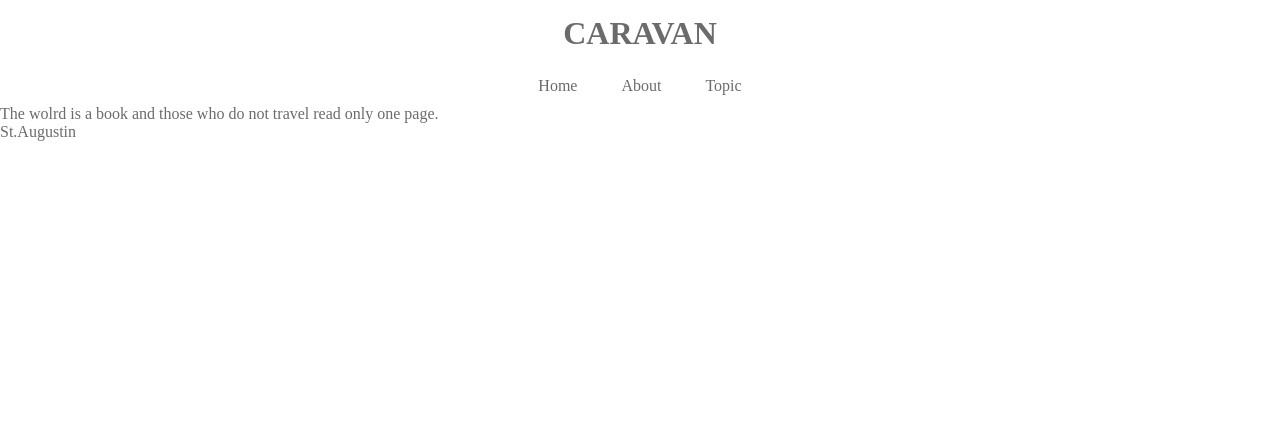
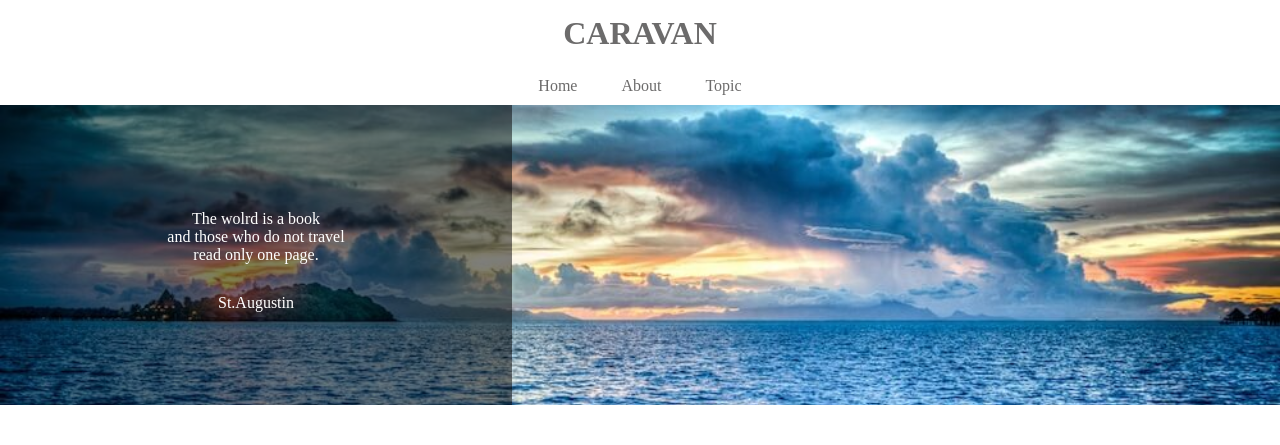
Before and after one commit to pnk2ponkotsu/caravan, a plain HTML site: page index.html in a window 1280 px wide. Shown: the top 445 px of the page. Drawn offline with Linux system fonts and the light colour scheme.

Commit message:
[Finish]1-6

```diff
--- a/index.html
+++ b/index.html
@@ -33,16 +33,19 @@
     </div>
 
     <div class="main-visual">
+
+     <div class="main-visual-content">
+
       <p class="main-visual-text">
-        The wolrd is a book and those who do not travel read only one page.
+        The wolrd is a book <br />
+        and those who do not travel <br />
+        read only one page.
       </p>
 
       <p class="main-visual-name">
         St.Augustin
       </p>
-
-      <div class="main-visual-content"></div>
-
+     </div>
     </div>
 
     <div class="main">
--- a/style.css
+++ b/style.css
@@ -35,11 +35,26 @@ header .heading {
 .main-visual{
   width: 100%;
   height: 300px;
+  background-image: url(img/mv.jpg);
+  background-size: cover;
+  background-position: center;
 }
 
 .main-visual-content {
-  width: 350px;
+  width: 40%;
   height: 300px;
+  background-color: rgba(0,0,0,0.5);
+  text-align: center;
+  padding-top: 105px;
+}
+
+.main-visual-text {
+  color: #fff;
+}
+
+.main-visual-name {
+  margin-top: 30px;
+  color: #fff;
 }
 
 .main {
```
Also changed, not shown: img/forest.jpg (added), img/italy.jpg (added), img/japan.jpg (added), img/japan2.jpg (added), img/lake.jpg (added), img/mv.jpg (added), img/person.jpg (added), img/road.jpg (added), img/snow.jpg (added), 1 other file.
